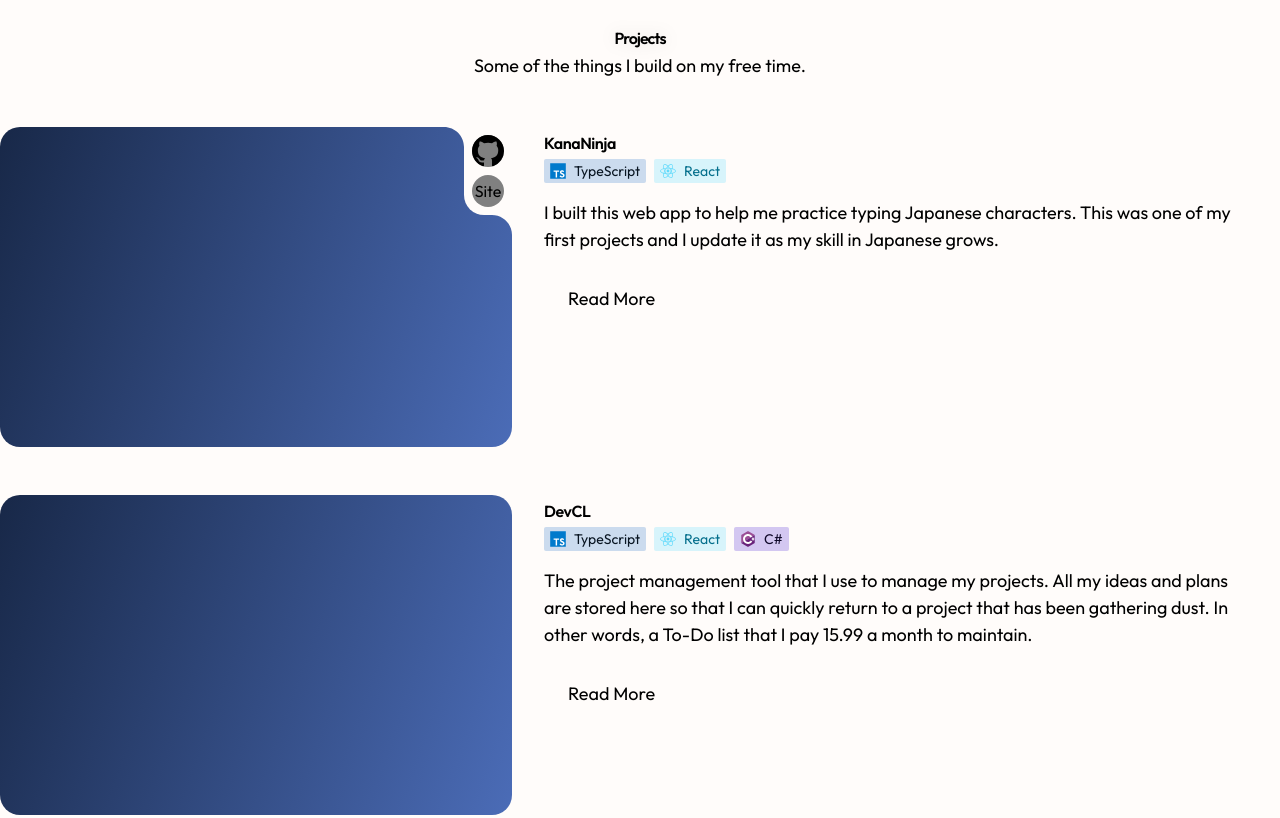
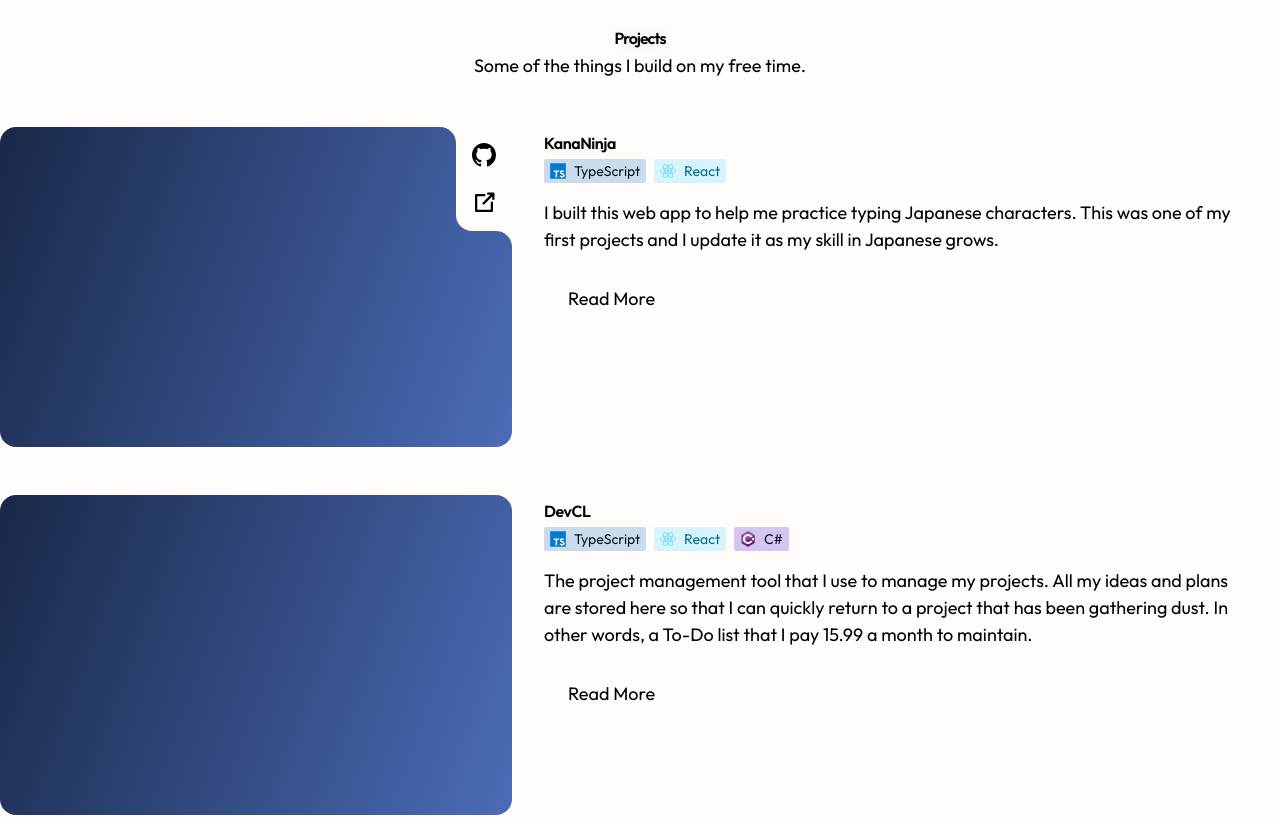
Before and after one commit to Brian-J-Wang/Portfolio, an Astro site in the folder apps/astro-server/: page / in a window 1280 px wide. Shown: the part 1760-2578 px from the top of the page. Built offline with nearby package versions, Linux system fonts and the light colour scheme; Astro itself is replaced by a stand-in of ours.

Commit message:
more work

```diff
--- /dev/null
+++ b/apps/astro-server/src/components/linkButton/linkButton.astro
@@ -0,0 +1,11 @@
+---
+const { link, icon, alt } = Astro.props;
+---
+
+<a
+	href={link}
+	target="_blank"
+	class="w-10 h-10 p-2 hover:bg-neutral-300 rounded-full"
+>
+	<img src={icon} alt={alt} class="w-full" />
+</a>
--- a/apps/astro-server/src/sections/hero/hero.module.css
+++ b/apps/astro-server/src/sections/hero/hero.module.css
@@ -71,12 +71,16 @@
 
 .hero__socials {
 	position: absolute;
+	display: flex;
+	flex-direction: column;
+	align-items: center;
 	background-color: white;
 	border-top-left-radius: var(--border-radius);
 	height: 100px;
 	right: 0px;
 	bottom: 0px;
 	padding: 8px;
+	gap: 8px;
 }
 
 .hero__socialsNegativeRadius {
--- a/apps/astro-server/src/sections/projects/components/card/card.astro
+++ b/apps/astro-server/src/sections/projects/components/card/card.astro
@@ -2,6 +2,7 @@
 import styles from "./card.module.css";
 import type { SkillChipKeys } from "../skillChip/chips";
 import Chip from "../skillChip/chip.astro";
+import LinkButton from "../../../../components/linkButton/linkButton.astro";
 
 interface Props {
 	class: string;
@@ -36,20 +37,19 @@ const {
 						class={styles.card__negativeRadius}
 					/>
 					{repoLink && (
-						<button>
-							<svg
-								xmlns="http://www.w3.org/2000/svg"
-								width="32"
-								height="32"
-								fill="currentColor"
-								class="bi bi-github"
-								viewBox="0 0 16 16"
-							>
-								<path d="M8 0C3.58 0 0 3.58 0 8c0 3.54 2.29 6.53 5.47 7.59.4.07.55-.17.55-.38 0-.19-.01-.82-.01-1.49-2.01.37-2.53-.49-2.69-.94-.09-.23-.48-.94-.82-1.13-.28-.15-.68-.52-.01-.53.63-.01 1.08.58 1.23.82.72 1.21 1.87.87 2.33.66.07-.52.28-.87.51-1.07-1.78-.2-3.64-.89-3.64-3.95 0-.87.31-1.59.82-2.15-.08-.2-.36-1.02.08-2.12 0 0 .67-.21 2.2.82.64-.18 1.32-.27 2-.27s1.36.09 2 .27c1.53-1.04 2.2-.82 2.2-.82.44 1.1.16 1.92.08 2.12.51.56.82 1.27.82 2.15 0 3.07-1.87 3.75-3.65 3.95.29.25.54.73.54 1.48 0 1.07-.01 1.93-.01 2.2 0 .21.15.46.55.38A8.01 8.01 0 0 0 16 8c0-4.42-3.58-8-8-8" />
-							</svg>
-						</button>
+						<LinkButton
+							link={repoLink}
+							icon="github.svg"
+							alt="link to github repo"
+						/>
 					)}
-					{siteLink && <button> Site </button>}
+					{siteLink && (
+						<LinkButton
+							link={siteLink}
+							icon="link-external.svg"
+							alt="link to site"
+						/>
+					)}
 					<img
 						src="neg-radius-top-left.svg"
 						alt="negative-radius"
--- a/apps/astro-server/src/sections/projects/components/card/card.module.css
+++ b/apps/astro-server/src/sections/projects/components/card/card.module.css
@@ -1,5 +1,5 @@
 .card {
-	--border-radius: 20px;
+	--border-radius: 16px;
 	display: flex;
 	height: 320px;
 }
@@ -25,10 +25,10 @@
 	margin-left: auto;
 }
 
-.card__whiteSpace button {
-	background-color: grey;
-	height: 32px;
-	width: 32px;
+.card__link {
+	height: 40px;
+	width: 40px;
+	padding: 8px;
 	border-radius: 50%;
 }
 
@@ -61,7 +61,7 @@
 }
 
 .card__title {
-	font-size: var(--text-5xl);
+	font-size: var(--text-3xl);
 	line-height: 1;
 	font-weight: 600;
 	letter-spacing: -0.03rem;
```
Also changed, not shown: apps/astro-server/public/link-external.svg (added).
